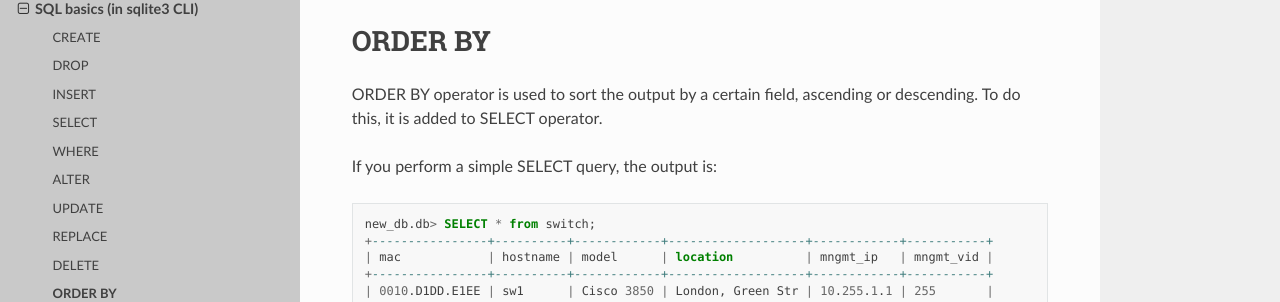
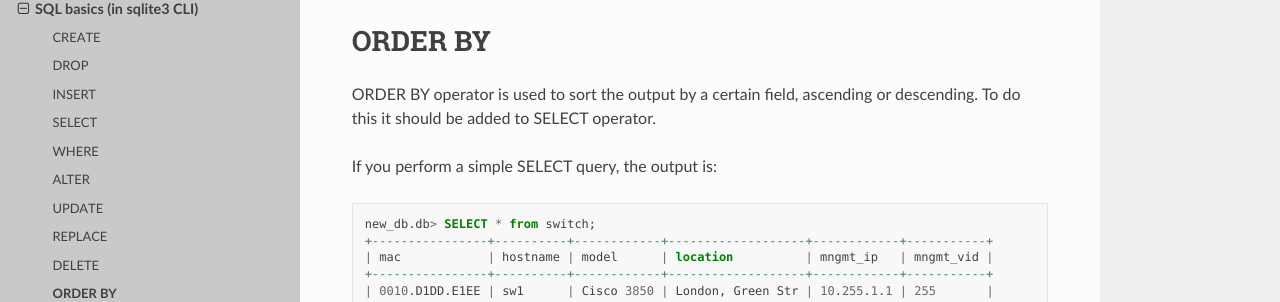
Before and after one commit to Aidar5/nattoeng, a Sphinx documentation site: the page built from docs/source/book/18_db/order_by.rst, in a window 1280 px wide and 900 px high. Shown: the part 124-426 px from the top of the window. Built offline with Sphinx 7.4.7 and the Read the Docs theme 2.0.0, drawn with Linux system fonts in a browser that asks for light colours; pages that are not in the unit, such as notebooks, are missing from menus.

Commit message:
Update order_by.rst

```diff
--- a/docs/source/book/18_db/order_by.rst
+++ b/docs/source/book/18_db/order_by.rst
@@ -1,7 +1,7 @@
 ORDER BY
 ~~~~~~~~
 
-ORDER BY operator is used to sort the output by a certain field, ascending or descending. To do this, it is added to SELECT operator.
+ORDER BY operator is used to sort the output by a certain field, ascending or descending. To do this it should be added to SELECT operator.
 
 If you perform a simple SELECT query, the output is:
 
```
